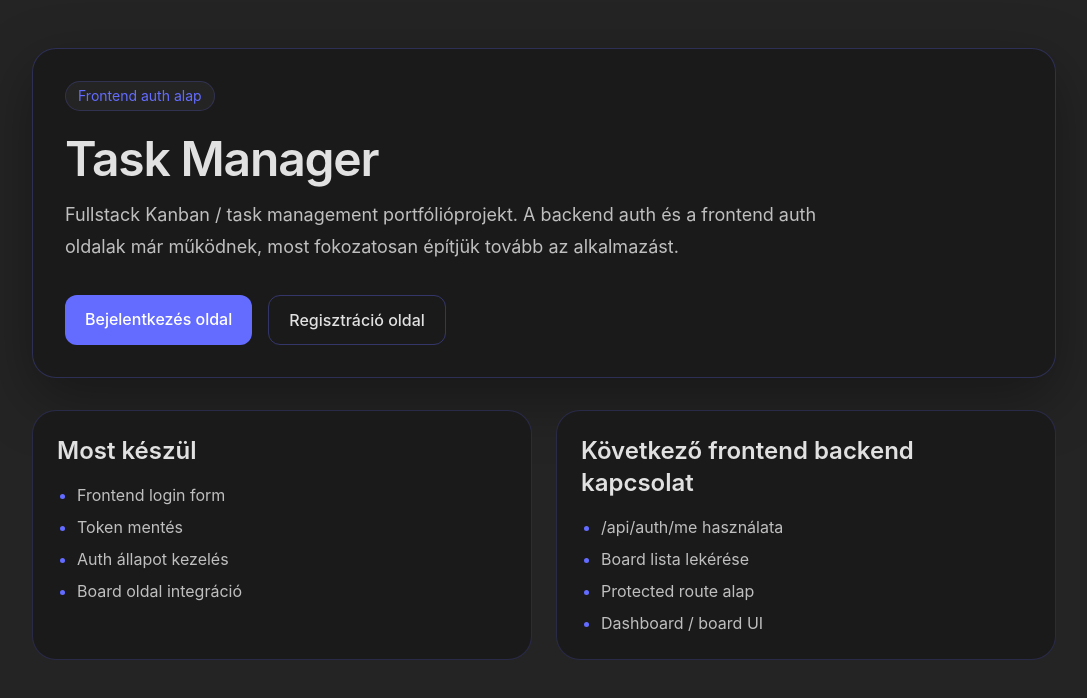
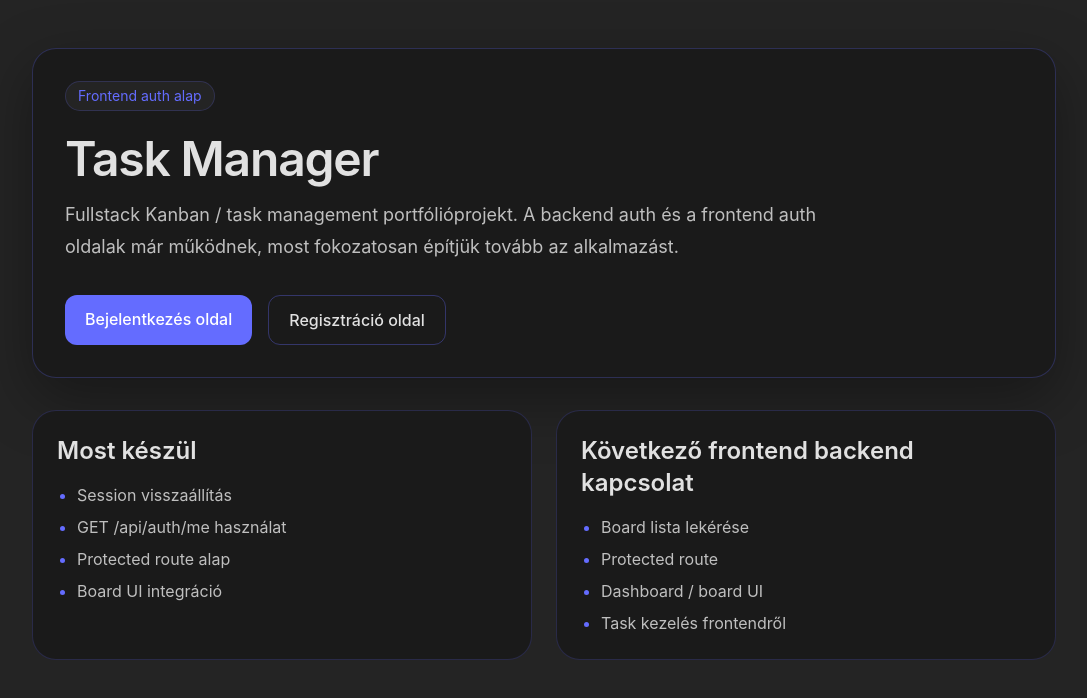
Before and after one commit to Petro1027/task-manager, a React (Vite) app in the folder client/: page / in a window 1280 px wide. Shown: the top 698 px of the page, without its empty margins (96-1183 px from the left). Built offline with nearby package versions, Linux system fonts and the light colour scheme; no server answers.

Commit message:
feat(client): add auth me session restore

```diff
--- a/client/src/App.tsx
+++ b/client/src/App.tsx
@@ -1,8 +1,13 @@
 import { RouterProvider } from "react-router-dom";
+import { AuthProvider } from "./app/auth-context";
 import { router } from "./app/router";
 
 function App() {
-  return <RouterProvider router={router} />;
+  return (
+    <AuthProvider>
+      <RouterProvider router={router} />
+    </AuthProvider>
+  );
 }
 
 export default App;
--- /dev/null
+++ b/client/src/app/auth-context.tsx
@@ -0,0 +1,110 @@
+import {
+  createContext,
+  useCallback,
+  useContext,
+  useEffect,
+  useMemo,
+  useState,
+  type ReactNode,
+} from "react";
+import { API_BASE_URL } from "../lib/api";
+import {
+  clearAuthSession,
+  getAccessToken,
+  getStoredAuthUser,
+  saveAuthSession,
+  type AuthUser,
+} from "../lib/auth";
+
+type AuthContextValue = {
+  authUser: AuthUser | null;
+  isAuthReady: boolean;
+  setSession: (input: { accessToken: string; user: AuthUser }) => void;
+  logout: () => void;
+};
+
+const AuthContext = createContext<AuthContextValue | undefined>(undefined);
+
+export function AuthProvider({ children }: { children: ReactNode }) {
+  const [authUser, setAuthUser] = useState<AuthUser | null>(() => getStoredAuthUser());
+  const [isAuthReady, setIsAuthReady] = useState(false);
+
+  const setSession = useCallback((input: { accessToken: string; user: AuthUser }) => {
+    saveAuthSession(input);
+    setAuthUser(input.user);
+  }, []);
+
+  const logout = useCallback(() => {
+    clearAuthSession();
+    setAuthUser(null);
+  }, []);
+
+  useEffect(() => {
+    const restoreSession = async () => {
+      const token = getAccessToken();
+
+      if (!token) {
+        clearAuthSession();
+        setAuthUser(null);
+        setIsAuthReady(true);
+        return;
+      }
+
+      try {
+        const response = await fetch(`${API_BASE_URL}/api/auth/me`, {
+          method: "GET",
+          headers: {
+            Authorization: `Bearer ${token}`,
+          },
+        });
+
+        if (!response.ok) {
+          clearAuthSession();
+          setAuthUser(null);
+          setIsAuthReady(true);
+          return;
+        }
+
+        const data = (await response.json()) as {
+          user: AuthUser;
+        };
+
+        saveAuthSession({
+          accessToken: token,
+          user: data.user,
+        });
+
+        setAuthUser(data.user);
+      } catch {
+        clearAuthSession();
+        setAuthUser(null);
+      } finally {
+        setIsAuthReady(true);
+      }
+    };
+
+    void restoreSession();
+  }, []);
+
+  const value = useMemo(
+    () => ({
+      authUser,
+      isAuthReady,
+      setSession,
+      logout,
+    }),
+    [authUser, isAuthReady, logout, setSession],
+  );
+
+  return <AuthContext.Provider value={value}>{children}</AuthContext.Provider>;
+}
+
+export function useAuth() {
+  const context = useContext(AuthContext);
+
+  if (!context) {
+    throw new Error("useAuth must be used inside AuthProvider.");
+  }
+
+  return context;
+}
--- a/client/src/pages/HomePage.tsx
+++ b/client/src/pages/HomePage.tsx
@@ -1,14 +1,8 @@
-import { useState } from "react";
 import { Link } from "react-router-dom";
-import { clearAuthSession, getStoredAuthUser, type AuthUser } from "../lib/auth";
+import { useAuth } from "../app/auth-context";
 
 function HomePage() {
-  const [authUser, setAuthUser] = useState<AuthUser | null>(() => getStoredAuthUser());
-
-  const handleLogout = () => {
-    clearAuthSession();
-    setAuthUser(null);
-  };
+  const { authUser, isAuthReady, logout } = useAuth();
 
   return (
     <div className="min-h-screen bg-[#242424] px-4 py-12 text-[rgba(255,255,255,0.87)]">
@@ -28,7 +22,16 @@ function HomePage() {
             alkalmazást.
           </p>
 
-          {authUser ? (
+          {!isAuthReady ? (
+            <div className="mt-8 rounded-2xl border border-[rgba(100,108,255,0.25)] bg-[#242424] p-5">
+              <p className="text-sm uppercase tracking-[0.2em] text-[#646cff]">
+                Session ellenőrzése
+              </p>
+              <p className="mt-2 text-[rgba(255,255,255,0.72)]">
+                Betöltjük a bejelentkezési állapotot...
+              </p>
+            </div>
+          ) : authUser ? (
             <div className="mt-8 rounded-2xl border border-emerald-500/30 bg-emerald-500/10 p-5">
               <p className="text-sm uppercase tracking-[0.2em] text-emerald-300">
                 Bejelentkezve
@@ -38,7 +41,7 @@ function HomePage() {
 
               <button
                 type="button"
-                onClick={handleLogout}
+                onClick={logout}
                 className="mt-4 rounded-xl border border-emerald-500/30 px-4 py-2 text-sm font-medium text-emerald-300 transition hover:bg-emerald-500/10"
               >
                 Helyi kijelentkezés
@@ -67,20 +70,20 @@ function HomePage() {
           <section className="rounded-3xl border border-[rgba(100,108,255,0.2)] bg-[#1a1a1a] p-6">
             <h2 className="text-2xl font-semibold">Most készül</h2>
             <ul className="mt-4 list-disc space-y-2 pl-5 text-[rgba(255,255,255,0.72)] marker:text-[#646cff]">
-              <li>Frontend login form</li>
-              <li>Token mentés</li>
-              <li>Auth állapot kezelés</li>
-              <li>Board oldal integráció</li>
+              <li>Session visszaállítás</li>
+              <li>GET /api/auth/me használat</li>
+              <li>Protected route alap</li>
+              <li>Board UI integráció</li>
             </ul>
           </section>
 
           <section className="rounded-3xl border border-[rgba(100,108,255,0.2)] bg-[#1a1a1a] p-6">
             <h2 className="text-2xl font-semibold">Következő frontend backend kapcsolat</h2>
             <ul className="mt-4 list-disc space-y-2 pl-5 text-[rgba(255,255,255,0.72)] marker:text-[#646cff]">
-              <li>/api/auth/me használata</li>
               <li>Board lista lekérése</li>
-              <li>Protected route alap</li>
+              <li>Protected route</li>
               <li>Dashboard / board UI</li>
+              <li>Task kezelés frontendről</li>
             </ul>
           </section>
         </div>
--- a/client/src/pages/LoginPage.tsx
+++ b/client/src/pages/LoginPage.tsx
@@ -3,7 +3,7 @@ import { useState } from "react";
 import { useForm } from "react-hook-form";
 import { Link, useNavigate } from "react-router-dom";
 import { z } from "zod";
-import { saveAuthSession } from "../lib/auth";
+import { useAuth } from "../app/auth-context";
 import { API_BASE_URL } from "../lib/api";
 
 const loginFormSchema = z.object({
@@ -31,6 +31,7 @@ type ErrorResponse = {
 
 function LoginPage() {
   const navigate = useNavigate();
+  const { setSession } = useAuth();
   const [serverError, setServerError] = useState<string>("");
 
   const {
@@ -66,7 +67,7 @@ function LoginPage() {
 
       const successData = (await response.json()) as LoginSuccessResponse;
 
-      saveAuthSession({
+      setSession({
         accessToken: successData.accessToken,
         user: successData.user,
       });
```
